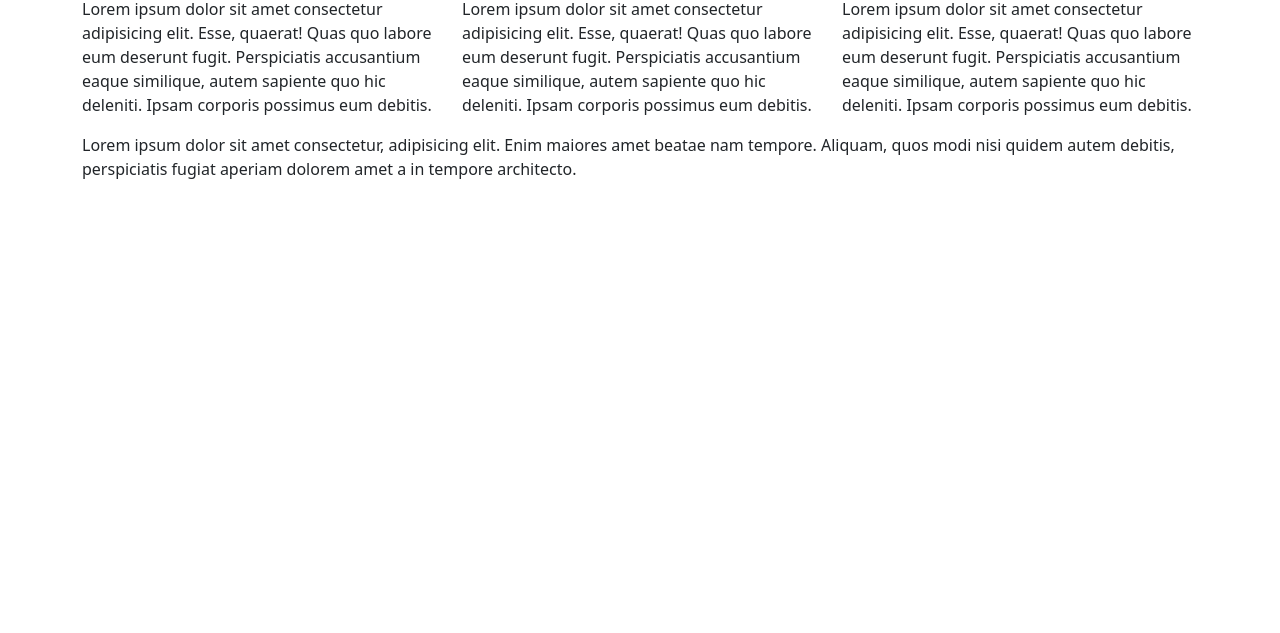
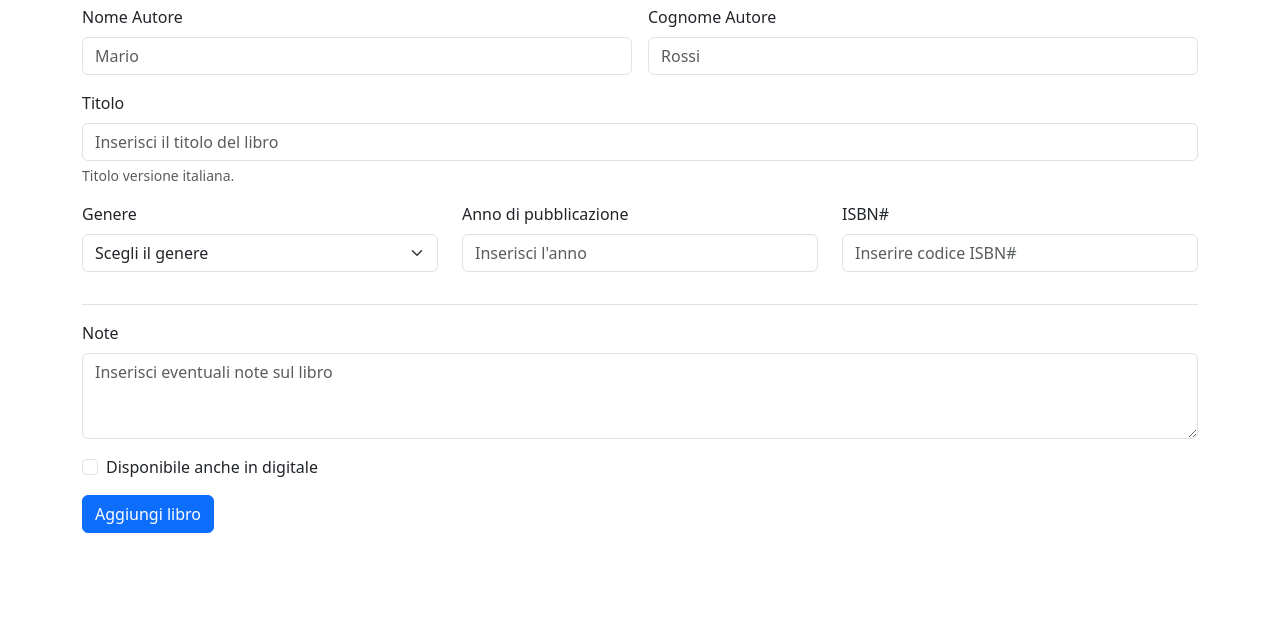
Before and after one commit to cristianmoletto/html-css-bootstrap-dashboard, a plain HTML site: page index.html in a window 1280 px wide. Shown: the part 167-800 px from the top of the page. Drawn offline with nearby package versions, Linux system fonts and the light colour scheme.

Commit message:
Feat: lavoro terminato

```diff
--- a/index.html
+++ b/index.html
@@ -11,7 +11,7 @@
         integrity="sha384-sRIl4kxILFvY47J16cr9ZwB07vP4J8+LH7qKQnuqkuIAvNWLzeN8tE5YBujZqJLB" crossorigin="anonymous" />
 
     <!-- Link custom css -->
-     <link rel="stylesheet" href="./css/style.css">
+    <link rel="stylesheet" href="./css/style.css">
 
 
 </head>
@@ -56,30 +56,93 @@
     <main>
         <div class="container ms-mt-100">
             <div class="row">
+
+                <!-- Sezione una colonna -->
                 <div class="col-12 mb-3">
-                    Lorem ipsum dolor sit amet consectetur, adipisicing elit. Enim maiores amet beatae nam tempore. Aliquam, quos modi nisi quidem autem debitis, perspiciatis fugiat aperiam dolorem amet a in tempore architecto.
+                    <h1 class="mb-4">Nuovo Libro</h1>
+
+                    <div class="d-flex justify-content-center">
+                        <div class="mb-3 w-50 me-3">
+                            <label for="nome" class="form-label">Nome Autore</label>
+                            <input type="text" class="form-control" id="nome" placeholder="Mario">
+                        </div>
+
+                        <div class="mb-3 w-50">
+                            <label for="cognome" class="form-label">Cognome Autore</label>
+                            <input type="text" class="form-control" id="cognome" placeholder="Rossi">
+                        </div>
+                    </div>
+
+                    <div class="">
+                        <label for="titolo" class="form-label">Titolo</label>
+                        <input type="text" class="form-control" id="titolo" placeholder="Inserisci il titolo del libro"
+                            aria-describedby="descrizione-titolo">
+                        <div id="descrizione-titolo" class="form-text">
+                            Titolo versione italiana.
+                        </div>
+                    </div>
+                </div>
+
+                <!-- Sezione tre colonne -->
+                <div class="col-12 col-lg-4 mb-3">
+
+                    <div class="">
+                        <label for="genere" class="form-label">Genere</label>
+                        <select class="form-select" id="genere">
+                            <option selected>Scegli il genere</option>
+                            <option value="1">One</option>
+                            <option value="2">Two</option>
+                            <option value="3">Three</option>
+                        </select>
+                    </div>
+
                 </div>
                 <div class="col-12 col-lg-4 mb-3">
-                    Lorem ipsum dolor sit amet consectetur adipisicing elit. Esse, quaerat! Quas quo labore eum deserunt fugit. Perspiciatis accusantium eaque similique, autem sapiente quo hic deleniti. Ipsam corporis possimus eum debitis.
+
+                    <div class="3">
+                        <label for="anno" class="form-label">Anno di pubblicazione</label>
+                        <input type="number" class="form-control" id="anno" placeholder="Inserisci l'anno">
+                    </div>
                 </div>
                 <div class="col-12 col-lg-4 mb-3">
-                    Lorem ipsum dolor sit amet consectetur adipisicing elit. Esse, quaerat! Quas quo labore eum deserunt fugit. Perspiciatis accusantium eaque similique, autem sapiente quo hic deleniti. Ipsam corporis possimus eum debitis.
+                    <div class="3">
+                        <label for="isbn" class="form-label">ISBN#</label>
+                        <input type="text" class="form-control" id="isbn" placeholder="Inserire codice ISBN#">
+                    </div>
+
+
                 </div>
-                <div class="col-12 col-lg-4 mb-3">
-                    Lorem ipsum dolor sit amet consectetur adipisicing elit. Esse, quaerat! Quas quo labore eum deserunt fugit. Perspiciatis accusantium eaque similique, autem sapiente quo hic deleniti. Ipsam corporis possimus eum debitis.
+
+                <div class="col-12 my-3">
+                    <div class="border-top"></div>
                 </div>
+
+                <!-- Sezione una colonna -->
                 <div class="col-12 mb-3">
-                    Lorem ipsum dolor sit amet consectetur, adipisicing elit. Enim maiores amet beatae nam tempore. Aliquam, quos modi nisi quidem autem debitis, perspiciatis fugiat aperiam dolorem amet a in tempore architecto.
+                    <div class="mb-3">
+                        <label for="note" class="form-label">Note</label>
+                        <textarea class="form-control" id="note" rows="3"
+                            placeholder="Inserisci eventuali note sul libro"></textarea>
+                    </div>
+
+                    <div class="form-check mb-3">
+                        <input class="form-check-input" type="checkbox" value="" id="check-digital">
+                        <label class="form-check-label" for="check-digital">
+                            Disponibile anche in digitale
+                        </label>
+                    </div>
+                    <div class="btn btn-primary mb-3">
+                        Aggiungi libro
+                    </div>
                 </div>
+
             </div>
         </div>
     </main>
 
-<script
-      src="https://cdn.jsdelivr.net/npm/bootstrap@5.3.8/dist/js/bootstrap.bundle.min.js"
-      integrity="sha384-FKyoEForCGlyvwx9Hj09JcYn3nv7wiPVlz7YYwJrWVcXK/BmnVDxM+D2scQbITxI"
-      crossorigin="anonymous"
-    ></script>
+    <script src="https://cdn.jsdelivr.net/npm/bootstrap@5.3.8/dist/js/bootstrap.bundle.min.js"
+        integrity="sha384-FKyoEForCGlyvwx9Hj09JcYn3nv7wiPVlz7YYwJrWVcXK/BmnVDxM+D2scQbITxI"
+        crossorigin="anonymous"></script>
 </body>
 
 </html>
```
